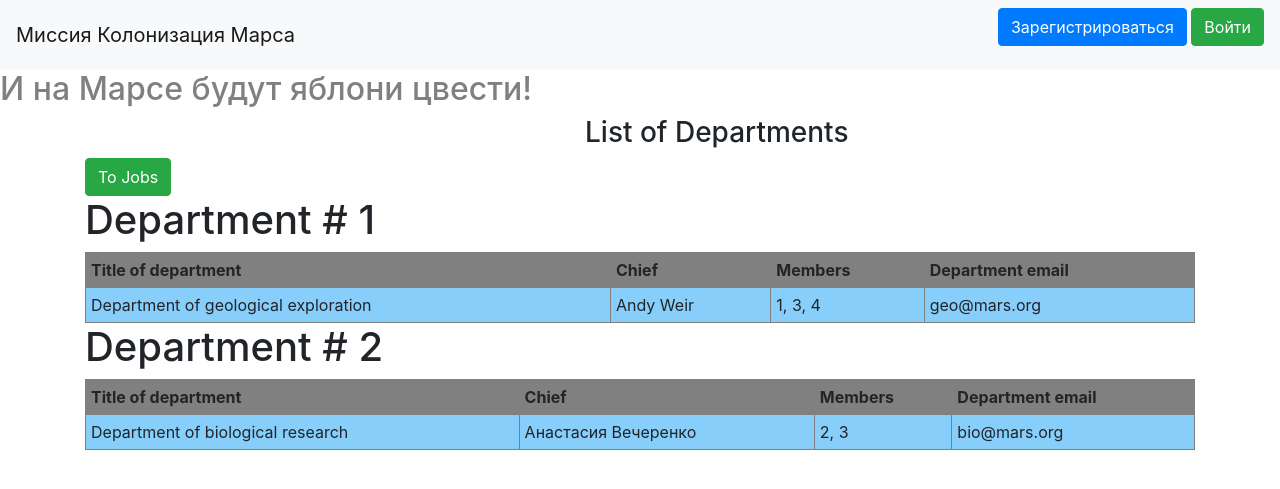
After one commit to Anastasia567874/User-Model-API, a Flask app: page /departments in a window 1280 px wide. The commit adds this page. Shown: the top 489 px of the page. Run offline with Flask 2, Linux system fonts and the light colour scheme; data comes from the database, SQL or seed files in the repository; both versions use the stored data as it was after the commit; some libraries are stand-ins or nearby versions.

Commit message:
Добавлены департаменты

```diff
--- a/data/__all_models.py
+++ b/data/__all_models.py
@@ -1 +1,3 @@
 from . import users
+from . import departments
+from . import jobs
--- a/data/departments.py
+++ b/data/departments.py
@@ -11,7 +11,7 @@ class Department(SqlAlchemyBase):
     title = sqlalchemy.Column(sqlalchemy.String, nullable=True)
     chief = sqlalchemy.Column(sqlalchemy.Integer,
                               sqlalchemy.ForeignKey("users.id"))
-    user = orm.relation('User')
+    boss = orm.relation('User')
     members = sqlalchemy.Column(sqlalchemy.String, nullable=True)
     email = sqlalchemy.Column(sqlalchemy.String,
                               index=True, unique=True, nullable=True)
--- a/data/users.py
+++ b/data/users.py
@@ -24,6 +24,7 @@ class User(SqlAlchemyBase, UserMixin):
     created_date = sqlalchemy.Column(sqlalchemy.DateTime,
                                      default=datetime.datetime.now)
     jobs = orm.relation("Jobs", back_populates='user')
+    departments = orm.relation("Department", back_populates='boss')
 
     def set_password(self, password):
         self.hashed_password = generate_password_hash(password)
--- a/main.py
+++ b/main.py
@@ -8,6 +8,7 @@ from wtforms.validators import DataRequired
 from wtforms.fields.html5 import EmailField
 from forms.user import RegisterForm
 from data.jobs import Jobs
+from data.departments import Department
 
 
 app = Flask(__name__)
@@ -39,6 +40,91 @@ def table():
                           'duration': job.work_size, 'list': job.collaborators, 'finish': job.is_finished,
                           'team_leader': job.team_leader})
     return render_template('table.html', data=list_jobs)
+
+
+@app.route('/departments')
+def departments():
+    global_init("db/mars_explorer.db")
+    db_sess = create_session()
+    list_departments = []
+    for department in db_sess.query(Department).all():
+        list_departments.append({'id': department.id, 'title': department.title,
+                                 'chief': f'{department.boss.name} {department.boss.surname}',
+                                 'members': department.members, 'email': department.email,
+                                 'team_leader': department.chief})
+    return render_template('departments.html', data=list_departments)
+
+
+class DepartmentForm(FlaskForm):
+    title = StringField('Department Title')
+    chief = StringField('Chief id')
+    members = StringField('Members')
+    email = StringField('Email')
+    submit = SubmitField('Submit')
+
+
+@app.route('/add_departments',  methods=['GET', 'POST'])
+@login_required
+def add_department():
+    form = DepartmentForm()
+    if form.validate_on_submit():
+        db_sess = create_session()
+        department = Department()
+        department.title = form.title.data
+        department.chief = form.chief.data
+        department.members = form.members.data
+        department.email = form.email.data
+        current_user.departments.append(department)
+        db_sess.merge(current_user)
+        db_sess.commit()
+        return redirect('/departments')
+    return render_template('add_department.html', title='Adding a Department',
+                           form=form)
+
+
+@app.route('/departments/<int:id>', methods=['GET', 'POST'])
+@login_required
+def edit_departments(id):
+    form = DepartmentForm()
+    if request.method == "GET":
+        db_sess = create_session()
+        department = db_sess.query(Department).filter(Department.id == id,
+                                                      Department.chief == current_user.id).first()
+        if department:
+            form.title.data = department.title
+            form.chief.data = department.chief
+            form.members.data = department.members
+            form.email.data = department.email
+        else:
+            abort(404)
+    if form.validate_on_submit():
+        db_sess = create_session()
+        department = db_sess.query(Department).filter(Department.id == id,
+                                                      Department.chief == current_user.id).first()
+        if department:
+            department.title = form.title.data
+            department.chief = form.chief.data
+            department.members = form.members.data
+            department.email = form.email.data
+            db_sess.commit()
+            return redirect('/departments')
+        else:
+            abort(404)
+    return render_template('add_department.html', title='Editing a Department', form=form)
+
+
+@app.route('/departments_delete/<int:id>', methods=['GET', 'POST'])
+@login_required
+def departments_delete(id):
+    db_sess = create_session()
+    department = db_sess.query(Department).filter(Department.id == id,
+                                                  Department.chief == current_user.id).first()
+    if department:
+        db_sess.delete(department)
+        db_sess.commit()
+    else:
+        abort(404)
+    return redirect('/departments')
 
 
 @app.route('/register', methods=['GET', 'POST'])
@@ -82,7 +168,7 @@ class JobsForm(FlaskForm):
 
 @app.route('/jobs',  methods=['GET', 'POST'])
 @login_required
-def add_news():
+def add_job():
     form = JobsForm()
     if form.validate_on_submit():
         db_sess = create_session()
--- /dev/null
+++ b/templates/departments.html
@@ -0,0 +1,36 @@
+{% extends "base.html" %}
+
+{% block content %}
+<h3>List of Departments</h3>
+<a class="btn btn-success " href="/">To Jobs</a>
+{% if current_user.is_authenticated %}
+    <a class="btn btn-success " href="/add_departments">Add a Departments</a>
+{% endif %}
+{% for item in data %}
+    <h1>Department # {{item['id']}}</h1>
+    <table border="1" width="100%" cellpadding="5">
+        <tr>
+            <th bgcolor="#808080">Title of department</th>
+            <th bgcolor="#808080">Chief</th>
+            <th bgcolor="#808080">Members</th>
+            <th bgcolor="#808080">Department email</th>
+        </tr>
+        <tr>
+            <td bgcolor="#87cefa">{{item['title']}}</td>
+            <td bgcolor="#87cefa">{{item['chief']}}</td>
+            <td bgcolor="#87cefa">{{item['members']}}</td>
+            <td bgcolor="#87cefa">{{item['email']}}</td>
+        </tr>
+    </table>
+{% if current_user.is_authenticated and (current_user.id == item['team_leader'] or current_user.id == 1) %}
+    <div>
+        <a href="/departments/{{ item.id }}" class="btn btn-warning">
+            Изменить
+        </a>
+        <a href="/departments_delete/{{ item.id }}" class="btn btn-danger">
+            Удалить
+        </a>
+    </div>
+{% endif %}
+{% endfor %}
+{% endblock %}
--- a/templates/table.html
+++ b/templates/table.html
@@ -2,6 +2,7 @@
 
 {% block content %}
 <h3>Works log</h3>
+<a class="btn btn-success " href="/departments">To Departments</a>
 {% if current_user.is_authenticated %}
     <a class="btn btn-success " href="/jobs">Add job</a>
 {% endif %}
```
Also changed, not shown: templates/add_department.html (added, +46 -0 lines), db/mars_explorer.db.
